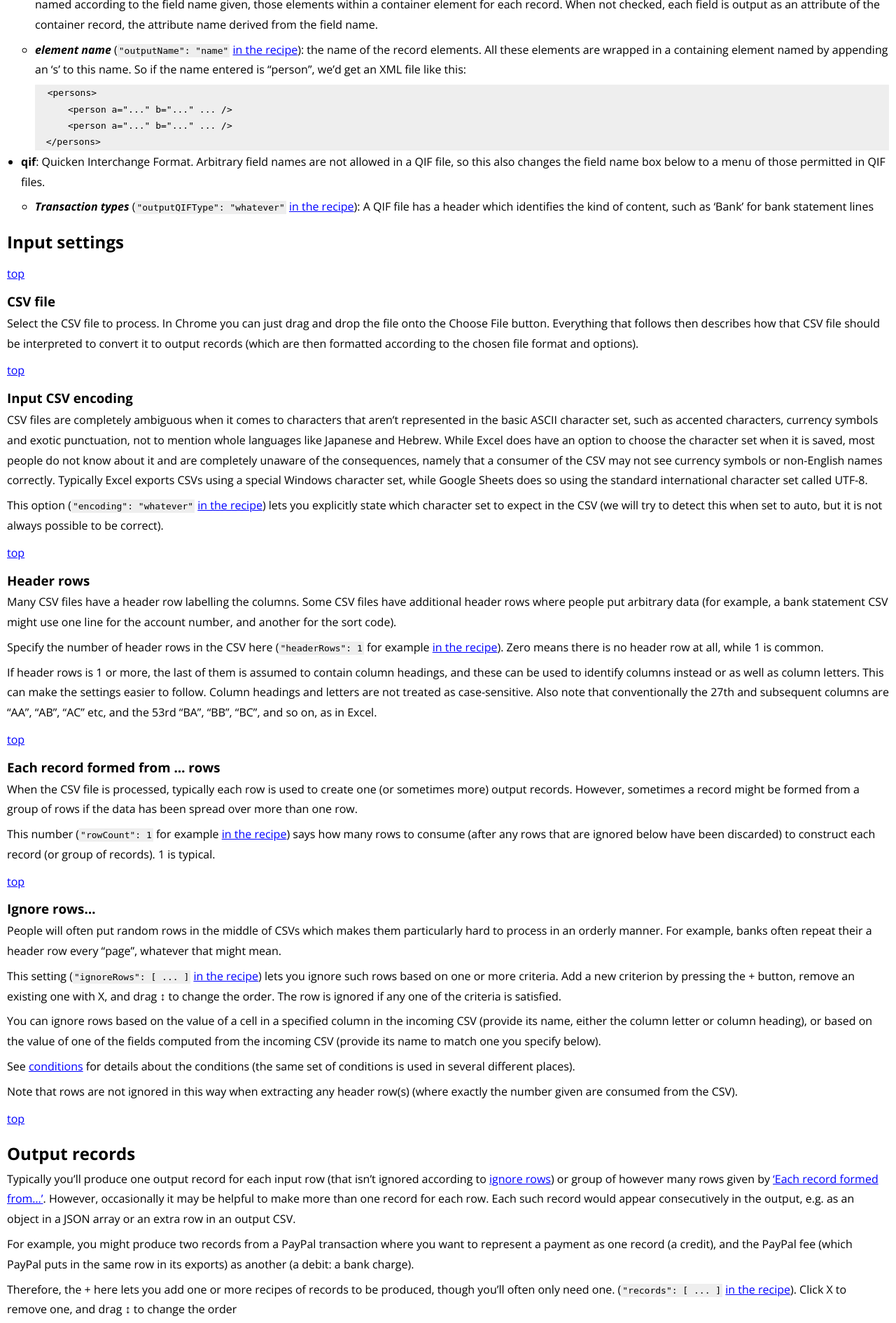
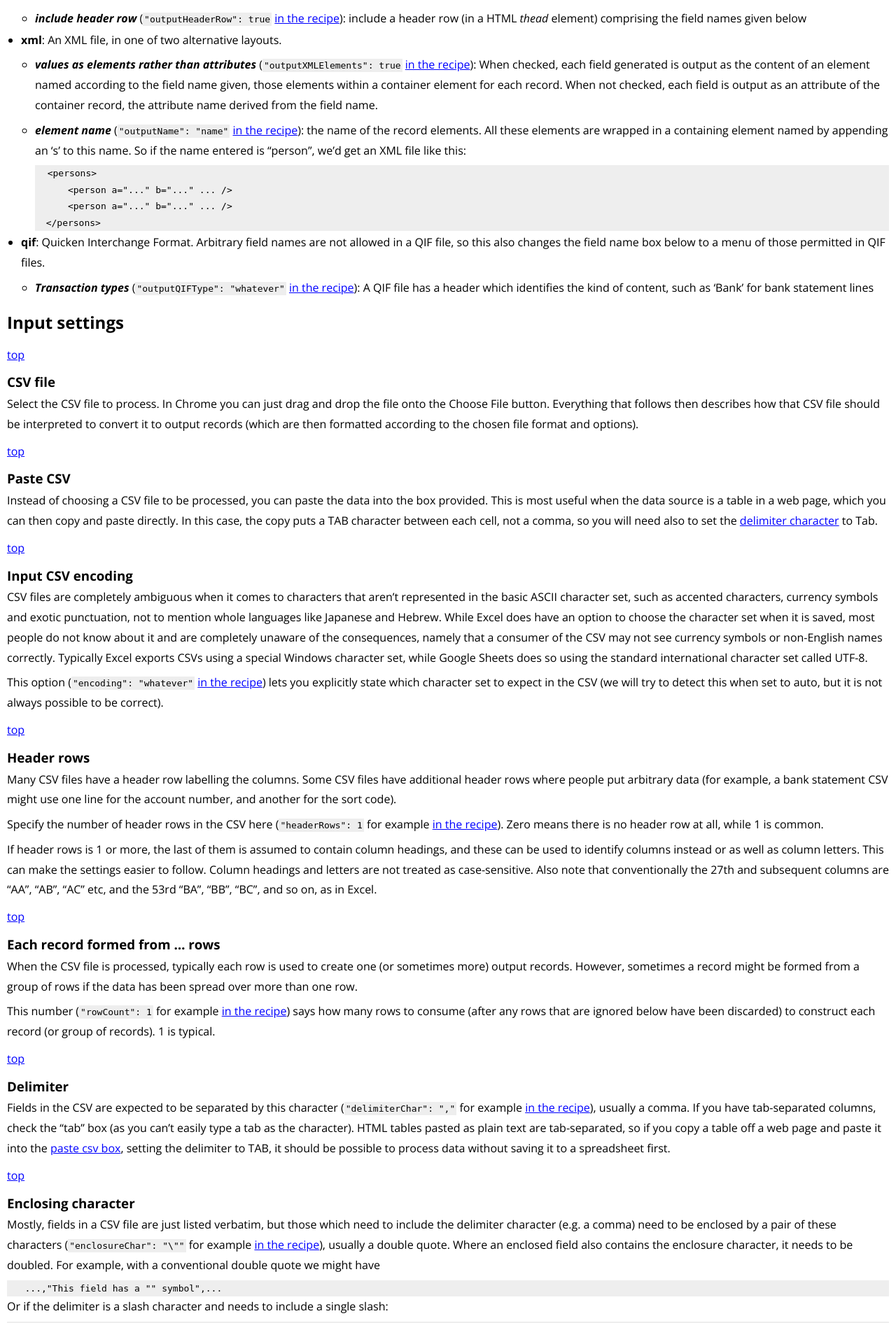
Before and after one commit to davidearl/jcomma, a PHP site: page /help.php in a window 1280 px wide. Shown: the part 3749-5640 px from the top of the page at 70% size. Run offline with PHP 8.4, Linux system fonts and the light colour scheme.

Commit message:
Pate CSVs as well as choose file; and non-standard delimiter/enclosure chars such as tab or slash

```diff
--- a/jcomma.css
+++ b/jcomma.css
@@ -113,6 +113,11 @@ input[type=text] {
 	text-align: right;
 }
 
+.ccontrolchar {
+	text-align: center;
+	margin-right: 10px;
+}
+
 .csubmission {
 	display: inline-block;
 }
@@ -162,6 +167,12 @@ select {
 #icsv {
 	font-size: 120%;
 	margin: 5px;
+}
+
+#icsvpaste {
+    vertical-align: text-top;
+	width: 250px;
+	height: 30px;
 }
 
 a {
--- a/jcomma.help.md.html
+++ b/jcomma.help.md.html
@@ -10,10 +10,10 @@
 <li>parentheses or trailing minus signs as negatives where ordinary mortals would put a normal negative,</li>
 <li>positive values (e.g. deposits) in one column and negatives in another (e.g. withdrawals) where you just want a single number which is positive or negative.</li>
 </ul>
-<p>Furthermore, CSV files don’t have any means to indicate what
-character set encoding they use, and very often Excel - or the
-person who used Excel to send it to you - produces one (typically
-Windows) and your consumer needs another (often UTF-8). Particularly
+<p>Furthermore, CSV files don’t have any means to indicate what<br>
+character set encoding they use, and very often Excel - or the<br>
+person who used Excel to send it to you - produces one (typically<br>
+Windows) and your consumer needs another (often UTF-8). Particularly<br>
 a problem with things like £ signs.</p>
 <h2><a id="Usage_19"></a>Usage</h2>
 <p>See also <a href="#hinstallation">installation</a>.</p>
@@ -40,8 +40,8 @@ if (empty($errors)) {
     $jcomma-&gt;output($result, $filename, $cl); /* optional: if you want to actually emit a file or string */
 }
 </code></pre>
-<p>$recipe-&gt;outputTo can be set to ‘string’ (unlike when used via the API), when it
-is converted to the output format but returned as a
+<p>$recipe-&gt;outputTo can be set to ‘string’ (unlike when used via the API), when it<br>
+is converted to the output format but returned as a<br>
 string rather than emitted to stdout. $cl=TRUE (“command line”) is optional, and omits all headers</p>
 <p>(#huseshell)</p>
 <h3><a id="In_a_shell_command_line_60"></a>In a shell command line</h3>
@@ -138,39 +138,53 @@ string rather than emitted to stdout. $cl=TRUE (“command line”) is optional,
 <p>(#hcsv)</p>
 <h3><a id="CSV_file_152"></a>CSV file</h3>
 <p>Select the CSV file to process. In Chrome you can just drag and drop the file onto the Choose File button. Everything that follows then describes how that CSV file should be interpreted to convert it to output records (which are then formatted according to the chosen file format and options).</p>
+<p>(#hcsvpaste)</p>
+<h3><a id="Paste_CSV_157"></a>Paste CSV</h3>
+<p>Instead of choosing a CSV file to be processed, you can paste the data into the box provided. This is most useful when the data source is a table in a web page, which you can then copy and paste directly. In this case, the copy puts a TAB character between each cell, not a comma, so you will need also to set the <a href="#hdelimiter">delimiter character</a> to Tab.</p>
 <p>(#hencoding)</p>
-<h3><a id="Input_CSV_encoding_157"></a>Input CSV encoding</h3>
+<h3><a id="Input_CSV_encoding_162"></a>Input CSV encoding</h3>
 <p>CSV files are completely ambiguous when it comes to characters that aren’t represented in the basic ASCII character set, such as accented characters, currency symbols and exotic punctuation, not to mention whole languages like Japanese and Hebrew. While Excel does have an option to choose the character set when it is saved, most people do not know about it and are completely unaware of the consequences, namely that a consumer of the CSV may not see currency symbols or non-English names correctly. Typically Excel exports CSVs using a special Windows character set, while Google Sheets does so using the standard international character set called UTF-8.</p>
 <p>This option (<code>&quot;encoding&quot;: &quot;whatever&quot;</code> <a href="#hrecipe">in the recipe</a>) lets you explicitly state which character set to expect in the CSV (we will try to detect this when set to auto, but it is not always possible to be correct).</p>
 <p>(#hheaderrows)</p>
-<h3><a id="Header_rows_164"></a>Header rows</h3>
+<h3><a id="Header_rows_169"></a>Header rows</h3>
 <p>Many CSV files have a header row labelling the columns. Some CSV files have additional header rows where people put arbitrary data (for example, a bank statement CSV might use one line for the account number, and another for the sort code).</p>
 <p>Specify the number of header rows in the CSV here (<code>&quot;headerRows&quot;: 1</code> for example <a href="#hrecipe">in the recipe</a>). Zero means there is no header row at all, while 1 is common.</p>
 <p>If header rows is 1 or more, the last of them is assumed to contain column headings, and these can be used to identify columns instead or as well as column letters. This can make the settings easier to follow. Column headings and letters are not treated as case-sensitive. Also note that conventionally the 27th and subsequent columns are “AA”, “AB”, “AC” etc, and the 53rd “BA”, “BB”, “BC”, and so on, as in Excel.</p>
 <p>(#hrowcount)</p>
-<h3><a id="Each_record_formed_from__rows_173"></a>Each record formed from … rows</h3>
+<h3><a id="Each_record_formed_from__rows_178"></a>Each record formed from … rows</h3>
 <p>When the CSV file is processed, typically each row is used to create one (or sometimes more) output records. However, sometimes a record might be formed from a group of rows if the data has been spread over more than one row.</p>
 <p>This number (<code>&quot;rowCount&quot;: 1</code> for example <a href="#hrecipe">in the recipe</a>) says how many rows to consume (after any rows that are ignored below have been discarded) to construct each record (or group of records). 1 is typical.</p>
+<p>(#hdelimiter)</p>
+<h3><a id="Delimiter_185"></a>Delimiter</h3>
+<p>Fields in the CSV are expected to be separated by this character (<code>&quot;delimiterChar&quot;: &quot;,&quot;</code> for example <a href="#hrecipe">in the recipe</a>), usually a comma. If you have tab-separated columns, check the “tab” box (as you can’t easily type a tab as the character). HTML tables pasted as plain text are tab-separated, so if you copy a table off a web page and paste it into the <a href="#csvpaste">paste csv box</a>, setting the delimiter to TAB, it should be possible to process data without saving it to a spreadsheet first.</p>
+<p>(#henclosure)</p>
+<h3><a id="Enclosing_character_190"></a>Enclosing character</h3>
+<p>Mostly, fields in a CSV file are just listed verbatim, but those which need to include the delimiter character (e.g. a comma) need to be enclosed by a pair of these characters (<code>&quot;enclosureChar&quot;: &quot;\&quot;&quot;</code> for example <a href="#hrecipe">in the recipe</a>), usually a double quote. Where an enclosed field also contains the enclosure character, it needs to be doubled. For example, with a conventional double quote we might have</p>
+<pre><code>   ...,&quot;This field has a &quot;&quot; symbol&quot;,...
+</code></pre>
+<p>Or if the delimiter is a slash character and needs to include a single slash:</p>
+<pre><code>   ...,/This field has a // symbol/,...
+</code></pre>
 <p>(#hignorerows)</p>
-<h3><a id="Ignore_rows_180"></a>Ignore rows…</h3>
+<h3><a id="Ignore_rows_201"></a>Ignore rows…</h3>
 <p>People will often put random rows in the middle of CSVs which makes them particularly hard to process in an orderly manner. For example, banks often repeat their a header row every “page”, whatever that might mean.</p>
 <p>This setting (<code>&quot;ignoreRows&quot;: [ ... ]</code> <a href="#hrecipe">in the recipe</a>) lets you ignore such rows based on one or more criteria. Add a new criterion by pressing the + button, remove an existing one with X, and drag ↕ to change the order. The row is ignored if any one of the criteria is satisfied.</p>
 <p>You can ignore rows based on the value of a cell in a specified column in the incoming CSV (provide its name, either the column letter or column heading), or based on the value of one of the fields computed from the incoming CSV (provide its name to match one you specify below).</p>
 <p>See <a href="#hconditions">conditions</a> for details about the conditions (the same set of conditions is used in several different places).</p>
 <p>Note that rows are not ignored in this way when extracting any header row(s) (where exactly the number given are consumed from the CSV).</p>
 <p>(#hrecords)</p>
-<h2><a id="Output_records_193"></a>Output records</h2>
+<h2><a id="Output_records_214"></a>Output records</h2>
 <p>Typically you’ll produce one output record for each input row (that isn’t ignored according to <a href="#hignorerows">ignore rows</a>) or group of however many rows given by <a href="#hrowcount">‘Each record formed from…’</a>. However, occasionally it may be helpful to make more than one record for each row. Each such record would appear consecutively in the output, e.g. as an object in a JSON array or an extra row in an output CSV.</p>
 <p>For example, you might produce two records from a PayPal transaction where you want to represent a payment as one record (a credit), and the PayPal fee (which PayPal puts in the same row in its exports) as another (a debit: a bank charge).</p>
 <p>Therefore, the + here lets you add one or more recipes of records to be produced, though you’ll often only need one. (<code>&quot;records&quot;: [ ... ]</code> <a href="#hrecipe">in the recipe</a>). Click X to remove one, and drag ↕ to change the order</p>
 <p>Each record then comprises a set of fields, and a set of conditions based on those fields when the record will be discarded.</p>
 <p>(#hfields)</p>
-<h2><a id="Fields_of_output_record_204"></a>Fields of output record</h2>
+<h2><a id="Fields_of_output_record_225"></a>Fields of output record</h2>
 <p>Each field (<code>&quot;fields&quot;: [ ... ]</code> <a href="#hrecipe">in the recipe</a>) of a record comprises a name, one or more columns and bits of verbatim text from which its value is initially composed, and a list of options applied in turn which can transform, omit or reject the value.</p>
 <p>Add a new field with +, delete an existing one with X, and drag ↕ to change the order</p>
 <p>Fields are delivered in the order they are specified in the output records.</p>
 <p>(#hname)</p>
-<h3><a id="Field_name_213"></a>Field name</h3>
+<h3><a id="Field_name_234"></a>Field name</h3>
 <p>Field names (<code>&quot;name&quot;: &quot;whatever&quot;</code> <a href="#hrecipe">in the recipe</a>) is used in the output, for example as object member names in JSON, as element names in XML or column headings in CSV, HTML and XLSX.</p>
 <p>If names contain periods and/or integers in square brackets, then subordinate objects and arrays are constructed for those formats which can support hierarchical output. For example, we might have output fields called “salutation”, “address.city” and “address.postcode”. In JSON output these would appear as:</p>
 <pre><code>[
@@ -210,10 +224,10 @@ string rather than emitted to stdout. $cl=TRUE (“command line”) is optional,
 <p>In this way multiple columns of a spreadsheet can be distributed as array elements in the output. It isn’t currently possible to include arbitrary numbers of array elements.</p>
 <p>In table formats (HTML, CSV, XLSX), the values just appear as consecutive columns headed (when requested) by the dotted/indexed name. Column headings are worked out from the field names of the first record.</p>
 <p>You can usefully have more than one field with the same name (usually consecutive), providing you set options to omit each in opposite circumstances. For example, say you have debit and credit columns in the original CSV but require a single simple number, positive for credit and negative for debit. So you would make one field from credit and the same field from debit, each of which has the option to omit if blank, and convert to a number, while debit also includes the option to negate when converting to a number.</p>
-<h3><a id="dont_include_in_output_261"></a>don’t include in output</h3>
+<h3><a id="dont_include_in_output_282"></a>don’t include in output</h3>
 <p>(<code>&quot;exclude&quot;: true</code> <a href="#hrecipe">in the recipe</a>) excludes the field from the output altogether. This differs from the “omit” conditions in that the field remains in the output record until it is output and is therefore available to be referenced from other fields. In this way, it behaves a bit like a variable.</p>
 <p>(#hcomprising)</p>
-<h3><a id="Field_concatenated_from_266"></a>Field concatenated from</h3>
+<h3><a id="Field_concatenated_from_287"></a>Field concatenated from</h3>
 <p>Concatenate several columns, interleaved with verbatim separators, to make one output field, before applying any options. For example, some banks provide several fields which one might usefully put into a single Description field. You would almost always need at least one column. (<code>&quot;comprising&quot;: [{&quot;item&quot;: &quot;column&quot;, &quot;column&quot;: &quot;A&quot;, ...}, ...]</code> <a href="#hrecipe">in the recipe</a></p>
 <p>Where there is more than one input row (<a href="#hrowcount">rowCount</a> is greater than 1), you’ll need to say from which of those rows the CSV cell is obtained (this also allows you to concatenate several values vertically from the same column), by giving the row offset (0 for the first row, 1 for the second in each group of rows, and  so on).</p>
 <p>You can also include verbatim text, for example to parenthesis a second column. (<code>&quot;comprising&quot;: [{&quot;item&quot;: &quot;text&quot;, &quot;text&quot;: &quot;whatever text&quot;}, ...]</code> <a href="#hrecipe">in the recipe</a>).</p>
@@ -221,7 +235,7 @@ string rather than emitted to stdout. $cl=TRUE (“command line”) is optional,
 <p>For fields and columns, check boxes are available to append comma (<code>&quot;appendComma&quot;: true</code> <a href="#hrecipe">in the recipe</a>), space (<code>&quot;appendSpace&quot;: true</code> <a href="#hrecipe">in the recipe</a>) or both. This is jsut a shortcut for including these as verbatim text.</p>
 <p>Click + to include a new column, field or text, X to remove one, and drag ↕ to change the order</p>
 <p>(#hoptions)</p>
-<h3><a id="Field_options_281"></a>Field options</h3>
+<h3><a id="Field_options_302"></a>Field options</h3>
 <p>After a field value is derived by concatenation from one or more cells in the CSV, that value can be transformed in a variety of ways using field options. More than one option can be applied, in the order they are given. Click + to add a new option, X to delete an existing one, and drag ↕ to change the order.</p>
 <p>Available options are as follows:</p>
 <ul>
@@ -266,11 +280,11 @@ string rather than emitted to stdout. $cl=TRUE (“command line”) is optional,
 <li>the value of any earlier field (<code>&quot;test&quot;: &quot;field&quot;, &quot;field&quot;: &quot;name&quot;</code> <a href="#hrecipe">in the recipe</a>)</li>
 </ul>
 <p>(#hunless)</p>
-<h3><a id="Dont_output_record_316"></a>Don’t output record…</h3>
+<h3><a id="Dont_output_record_337"></a>Don’t output record…</h3>
 <p>Having calculated all the fields for a record, the values computed can be used to determine that their record should not be included in the output at all if any of the <a href="#hconditions">conditions</a> given here are satisfied. Press + to add a new condition, X to remove an existing one, and drag ↕ to change the order.</p>
-<h2><a id="Settings_which_are_used_in_several_places_320"></a>Settings which are used in several places</h2>
+<h2><a id="Settings_which_are_used_in_several_places_341"></a>Settings which are used in several places</h2>
 <p>(#hconditions)</p>
-<h3><a id="Conditions_323"></a>Conditions</h3>
+<h3><a id="Conditions_344"></a>Conditions</h3>
 <ul>
 <li><strong><em>empty (no text at all)</em></strong> (<code>&quot;condition&quot;: &quot;empty&quot;</code> <a href="#hrecipe">in the recipe</a>): there is nothing in the value, not even a space, or for field either the field does not exist or is an empty string.</li>
 <li><strong><em>whitespace only or empty</em></strong> (<code>&quot;condition&quot;: &quot;white&quot;</code> <a href="#hrecipe">in the recipe</a>): if the value is empty, as above, or just contains spaces, tabs, newline or line-feed characters, in any combination.</li>
@@ -284,7 +298,7 @@ string rather than emitted to stdout. $cl=TRUE (“command line”) is optional,
 <li><strong><em>after (date)</em></strong> (<code>&quot;condition&quot;: &quot;after&quot;, &quot;value&quot;: &quot;2016-09-23&quot;</code> <a href="#hrecipe">in the recipe</a>): date comparison, as “before”.</li>
 </ul>
 <p>(#hregularexpression)</p>
-<h3><a id="Regular_expressions_337"></a>Regular expressions</h3>
+<h3><a id="Regular_expressions_358"></a>Regular expressions</h3>
 <p>Regular expressions are a language for expressing the syntax of a string of text. jcomma uses so-called PCRE-regular expressions, <a href="http://php.net/manual/en/book.pcre.php">as in PHP</a>. The regular expression must include the delimiters (any suitable pair of characters) and any trailing modifiers.</p>
 <p>See the <a href="http://php.net/manual/en/book.pcre.php">PHP manual</a> for full details of regular expression syntax.</p>
 <p>For example, the following would match a string comprising only the letters A, B, C or a, b, c (using tilde as the delimiter, the trailing modifier ‘i’ indicating case-independence, ^ and $ requiring start and end of string, and square brackets to indicate a range of characters):</p>
@@ -293,7 +307,7 @@ string rather than emitted to stdout. $cl=TRUE (“command line”) is optional,
 <p>Note that when you need to escape a character, in a PHP string you often find you need two backslashes, one for PHP’s literal string syntax, and another for the regular expression itself. Here, these are not PHP literal strings, so only one is required.</p>
 <p>Where replacement is offered, parenthesised matches can be substituted using $1, $2 etc, just as in PHP.</p>
 <p>(#hrecipe)</p>
-<h2><a id="JSON_recipe_the_recipe_352"></a>JSON recipe (“the recipe”)</h2>
+<h2><a id="JSON_recipe_the_recipe_373"></a>JSON recipe (“the recipe”)</h2>
 <p>The values entered into the form are turned into a JSON object. This can be <a href="#hsaverecipe">saved to a file</a>.</p>
 <p>When used from the <a href="#huseapi">API</a>, as a <a href="#huselibrary">library</a>, or in a <a href="#huseshell">shell command</a>, the recipe is supplied in this structured form. (Yes, I know JSON can’t really have comments like this).</p>
 <pre><code>{
@@ -365,11 +379,11 @@ string rather than emitted to stdout. $cl=TRUE (“command line”) is optional,
 }
 </code></pre>
 <p>(#hinstallation)</p>
-<h2><a id="Installation_427"></a>Installation</h2>
+<h2><a id="Installation_448"></a>Installation</h2>
 <p>Requires PHP &gt;= 5.4. Does not work on older browsers (it’s using a recent version of jQuery). It will probably work on PHP 5.3 except for JSON Pretty Print which would produce a warning in the server error log if used.</p>
 <p>Just put the files in the document root of your web server, ideally a https website, or as a sub-directory of a website.</p>
 <p>You might want to increase the individual file and total file upload limits in your server settings from the PHP default.</p>
-<h2><a id="Acknowledgments_435"></a>Acknowledgments</h2>
+<h2><a id="Acknowledgments_456"></a>Acknowledgments</h2>
 <p>Apart from PHP and server software, the only dependencies are</p>
 <ul>
 <li><a href="https://github.com/mk-j/PHP_XLSXWriter">PHP_XLSXWriter</a> for the xlsx file format output, licensed under the MIT license, and</li>
```
Also changed, not shown: index.php (+14 -1 lines), jcomma.class.php (+13 -1 lines), jcomma.js (+18 -2 lines), jcomma.php (+9 -2 lines), README.md.
